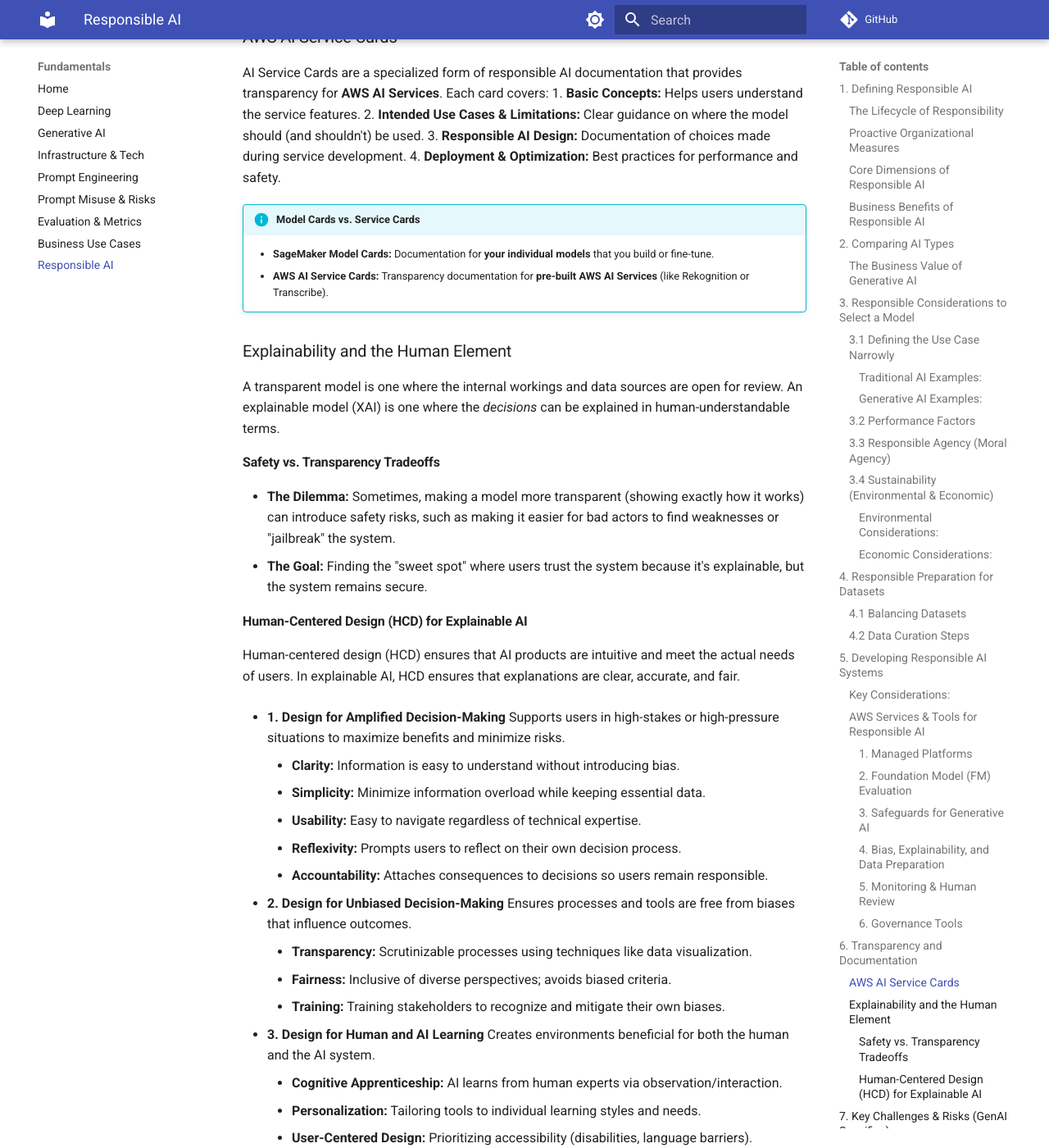
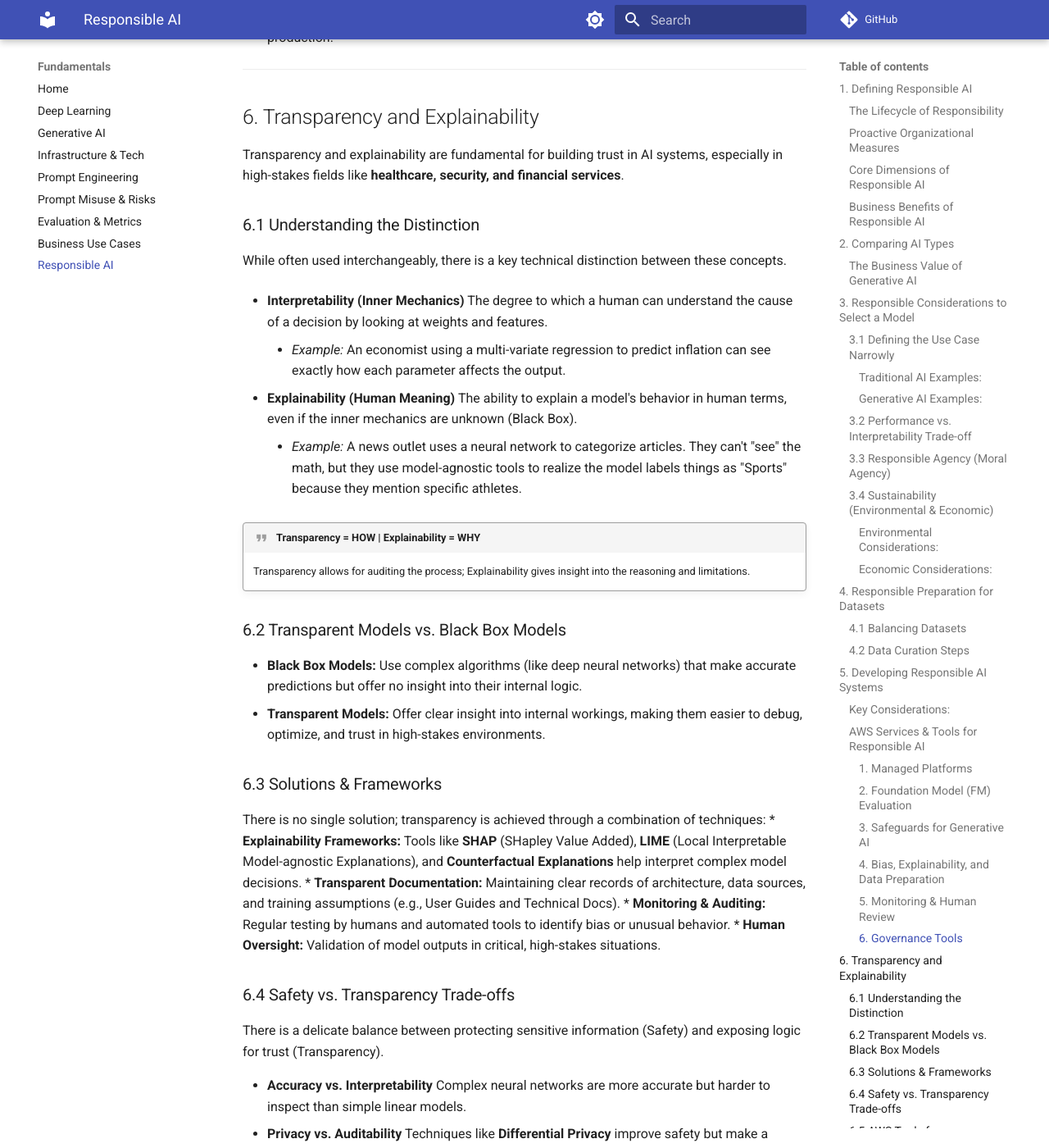
Before and after one commit to kvcenation5/aws-ai-practitioner-exam, an MkDocs documentation site: the page built from docs/09-responsible-ai.md, in a window 1280 px wide and 1400 px high, scrolled down 8361 px. Shown: the whole window at 82% size. Built offline with MkDocs 1.6.1 and Material for MkDocs 9.7.7, drawn with Linux system fonts in a browser that asks for light colours; comment, search, counter and statistics services are not loaded; some of the changed text lies outside the part shown.

Commit message:
Add Model Trade-Offs, Interpretability examples, and Controllability details

```diff
--- a/docs/09-responsible-ai.md
+++ b/docs/09-responsible-ai.md
@@ -107,8 +107,14 @@
 *   **Sales Persuasion**
     Targets a narrow demographic; focuses on specific interest problems and benefits to that group.
 
-### 3.2 Performance Factors
-Model performance is a function of the **Model + the specific Test Dataset**. A model that performs well on Dataset A might progressively degrade on Dataset C.
+### 3.2 Performance vs. Interpretability Trade-off
+Model behavior is often a choice between accuracy and the ability to understand the "why."
+
+*   **High Interpretability Models:** Simpler models (Linear Regression, Decision Trees) where parameters are clearly visible. Good for highly regulated fields like economics or healthcare.
+*   **High Performance Models:** Complex models (Neural Networks, Deep Learning) that achieve superior accuracy but act as "Black Boxes" with lower interpretability.
+
+!!! info "The Trajectory of Accuracy"
+    Performance is a function of the **Model + the specific Test Dataset**. A model that performs well on Dataset A might progressively degrade on Dataset C.
 
 *   **Level of Customization**
     Ease of changing output via prompts vs. full retraining.
@@ -254,53 +260,90 @@
 
 ---
 
-## 6. Transparency and Documentation
-Transparency ensures that stakeholders can make informed choices based on system capabilities and limitations.
+## 6. Transparency and Explainability
 
-### AWS AI Service Cards
-AI Service Cards are a specialized form of responsible AI documentation that provides transparency for **AWS AI Services**. Each card covers:
-1.  **Basic Concepts:** Helps users understand the service features.
-2.  **Intended Use Cases & Limitations:** Clear guidance on where the model should (and shouldn't) be used.
-3.  **Responsible AI Design:** Documentation of choices made during service development.
-4.  **Deployment & Optimization:** Best practices for performance and safety.
+Transparency and explainability are fundamental for building trust in AI systems, especially in high-stakes fields like **healthcare, security, and financial services**.
 
-!!! info "Model Cards vs. Service Cards"
-    - **SageMaker Model Cards:** Documentation for **your individual models** that you build or fine-tune.
-    - **AWS AI Service Cards:** Transparency documentation for **pre-built AWS AI Services** (like Rekognition or Transcribe).
+### 6.1 Understanding the Distinction
+While often used interchangeably, there is a key technical distinction between these concepts.
 
-### Explainability and the Human Element
-A transparent model is one where the internal workings and data sources are open for review. An explainable model (XAI) is one where the *decisions* can be explained in human-understandable terms.
+*   **Interpretability (Inner Mechanics)**
+    The degree to which a human can understand the cause of a decision by looking at weights and features.
+    - *Example:* An economist using a multi-variate regression to predict inflation can see exactly how each parameter affects the output.
 
-#### Safety vs. Transparency Tradeoffs
-*   **The Dilemma:** Sometimes, making a model more transparent (showing exactly how it works) can introduce safety risks, such as making it easier for bad actors to find weaknesses or "jailbreak" the system.
-*   **The Goal:** Finding the "sweet spot" where users trust the system because it's explainable, but the system remains secure.
+*   **Explainability (Human Meaning)**
+    The ability to explain a model's behavior in human terms, even if the inner mechanics are unknown (Black Box).
+    - *Example:* A news outlet uses a neural network to categorize articles. They can't "see" the math, but they use model-agnostic tools to realize the model labels things as "Sports" because they mention specific athletes.
 
-#### Human-Centered Design (HCD) for Explainable AI
-Human-centered design (HCD) ensures that AI products are intuitive and meet the actual needs of users. In explainable AI, HCD ensures that explanations are clear, accurate, and fair.
+!!! quote "Transparency = HOW | Explainability = WHY"
+    Transparency allows for auditing the process; Explainability gives insight into the reasoning and limitations.
+
+### 6.2 Transparent Models vs. Black Box Models
+*   **Black Box Models:** Use complex algorithms (like deep neural networks) that make accurate predictions but offer no insight into their internal logic.
+*   **Transparent Models:** Offer clear insight into internal workings, making them easier to debug, optimize, and trust in high-stakes environments.
+
+### 6.3 Solutions & Frameworks
+There is no single solution; transparency is achieved through a combination of techniques:
+*   **Explainability Frameworks:** Tools like **SHAP** (SHapley Value Added), **LIME** (Local Interpretable Model-agnostic Explanations), and **Counterfactual Explanations** help interpret complex model decisions.
+*   **Transparent Documentation:** Maintaining clear records of architecture, data sources, and training assumptions (e.g., User Guides and Technical Docs).
+*   **Monitoring & Auditing:** Regular testing by humans and automated tools to identify bias or unusual behavior.
+*   **Human Oversight:** Validation of model outputs in critical, high-stakes situations.
+
+### 6.4 Safety vs. Transparency Trade-offs
+There is a delicate balance between protecting sensitive information (Safety) and exposing logic for trust (Transparency).
+
+*   **Accuracy vs. Interpretability**
+    Complex neural networks are more accurate but harder to inspect than simple linear models.
+*   **Privacy vs. Auditability**
+    Techniques like **Differential Privacy** improve safety but make a model much harder to inspect, reducing transparency.
+*   **Safety vs. Reasoning**
+    Filtering or constraining model outputs for safety can hide the original reasoning of the model.
+*   **Security vs. Oversight**
+    **Air-gapped models** (trained on private networks with no external data) are highly secure but difficult for external parties to audit.
+
+### 6.5 AWS Tools for Transparency & Explainability
+
+#### Transparency Documentation
+*   **AWS AI Service Cards**
+    Documentation provided by **Amazon** for its own pre-built AI services (e.g., Rekognition).
+*   **Amazon SageMaker Model Cards**
+    Documentation created by **you** for models you build or fine-tune yourself. It captures intended use, risk ratings, and evaluation metrics.
+
+#### Explainability Tools
+*   **SageMaker AI Clarify**
+    Generates scores showing which features (tabular, NLP, or computer vision) contributed most to a specific prediction.
+*   **SageMaker Autopilot**
+    Uses SageMaker Clarify to provide insights into how ML models make predictions. It determines feature importance and relevance, helping stakeholders trust and interpret model results.
+
+### 6.6 Human-Centered Design (HCD) for Explainability
+HCD ensures that AI interfaces are intuitive and that explanations meet the actual needs of users (e.g., a doctor may need more technical detail than a patient).
 
 *   **1. Design for Amplified Decision-Making**
-    Supports users in high-stakes or high-pressure situations to maximize benefits and minimize risks.
-    - **Clarity:** Information is easy to understand without introducing bias.
-    - **Simplicity:** Minimize information overload while keeping essential data.
-    - **Usability:** Easy to navigate regardless of technical expertise.
-    - **Reflexivity:** Prompts users to reflect on their own decision process.
-    - **Accountability:** Attaches consequences to decisions so users remain responsible.
-
+    Supports users in high-stakes situations. Key aspects: **Clarity, Simplicity, Usability, Reflexivity,** and **Accountability**.
 *   **2. Design for Unbiased Decision-Making**
-    Ensures processes and tools are free from biases that influence outcomes.
-    - **Transparency:** Scrutinizable processes using techniques like data visualization.
-    - **Fairness:** Inclusive of diverse perspectives; avoids biased criteria.
-    - **Training:** Training stakeholders to recognize and mitigate their own biases.
-
+    Ensures processes are scrutinizable and fair. Key aspects: **Transparency, Fairness,** and **Training**.
 *   **3. Design for Human and AI Learning**
-    Creates environments beneficial for both the human and the AI system.
-    - **Cognitive Apprenticeship:** AI learns from human experts via observation/interaction.
-    - **Personalization:** Tailoring tools to individual learning styles and needs.
-    - **User-Centered Design:** Prioritizing accessibility (disabilities, language barriers).
+    Creates environments beneficial for both learners. Key aspects: **Cognitive Apprenticeship, Personalization,** and **User-Centered Design**.
 
 ---
 
-## 7. Key Challenges & Risks (GenAI Specifics)
+## 7. Model Controllability
+
+A **Controllable Model** is one where you can influence predictions and behavior by changing aspects of the input or training data.
+
+### 7.1 Steering and Fairness
+Model controllability is measured by how much you can "steer" the model toward desired behaviors.
+*   **Bias Correction:** Higher controllability allows developers to manually correct undesired biases.
+*   **Debugging:** Easier to test by evaluating if adding/removing specific data examples causes expected changes in output.
+
+### 7.2 Architecture Impact
+*   **Linear Models:** Generally more controllable.
+*   **Neural Models:** Harder to steer because of their complex, non-linear nature.
+*   **Improvement Methods:** Controllability can be improved via **Data Augmentation** and adding strict **Constraints** during the training process.
+
+---
+
+## 8. Key Challenges & Risks (GenAI Specifics)
 
 Responsible AI in Generative AI faces unique ethical and legal challenges that go beyond traditional ML performance.
 
```
